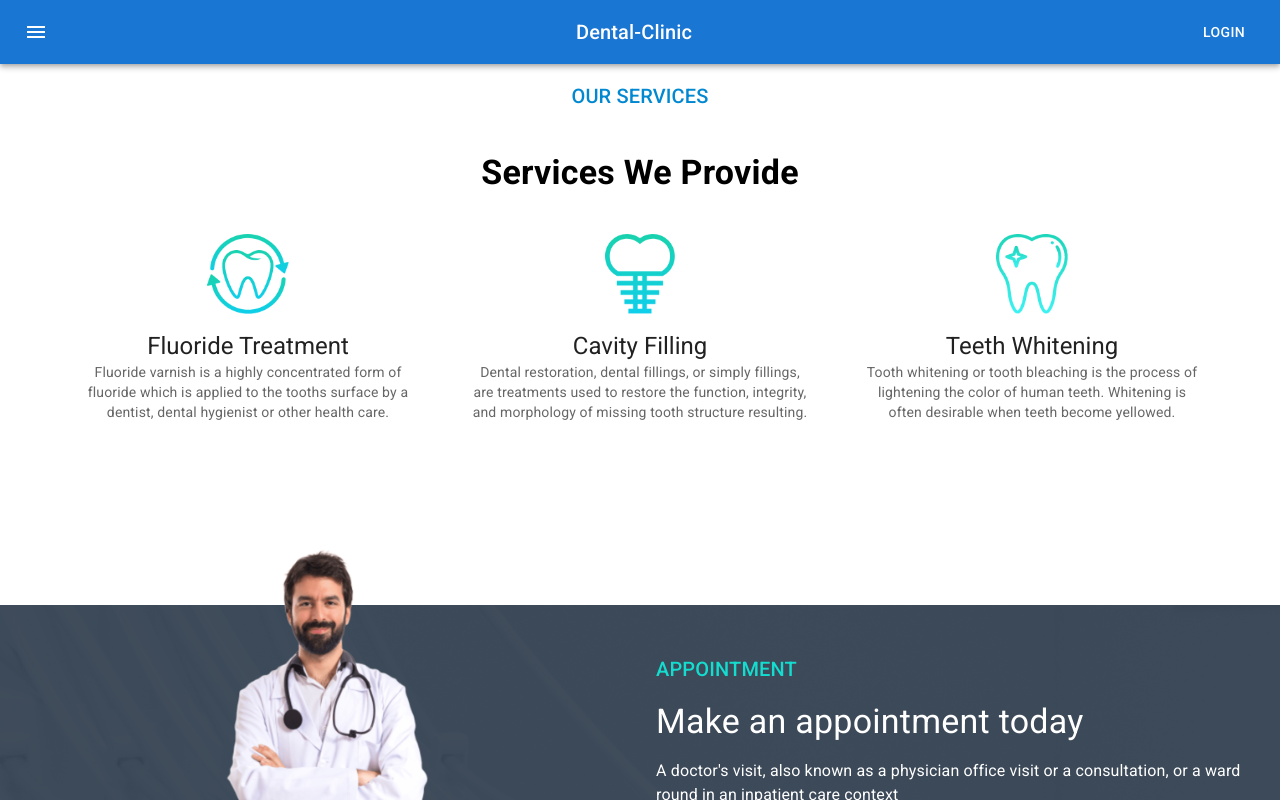
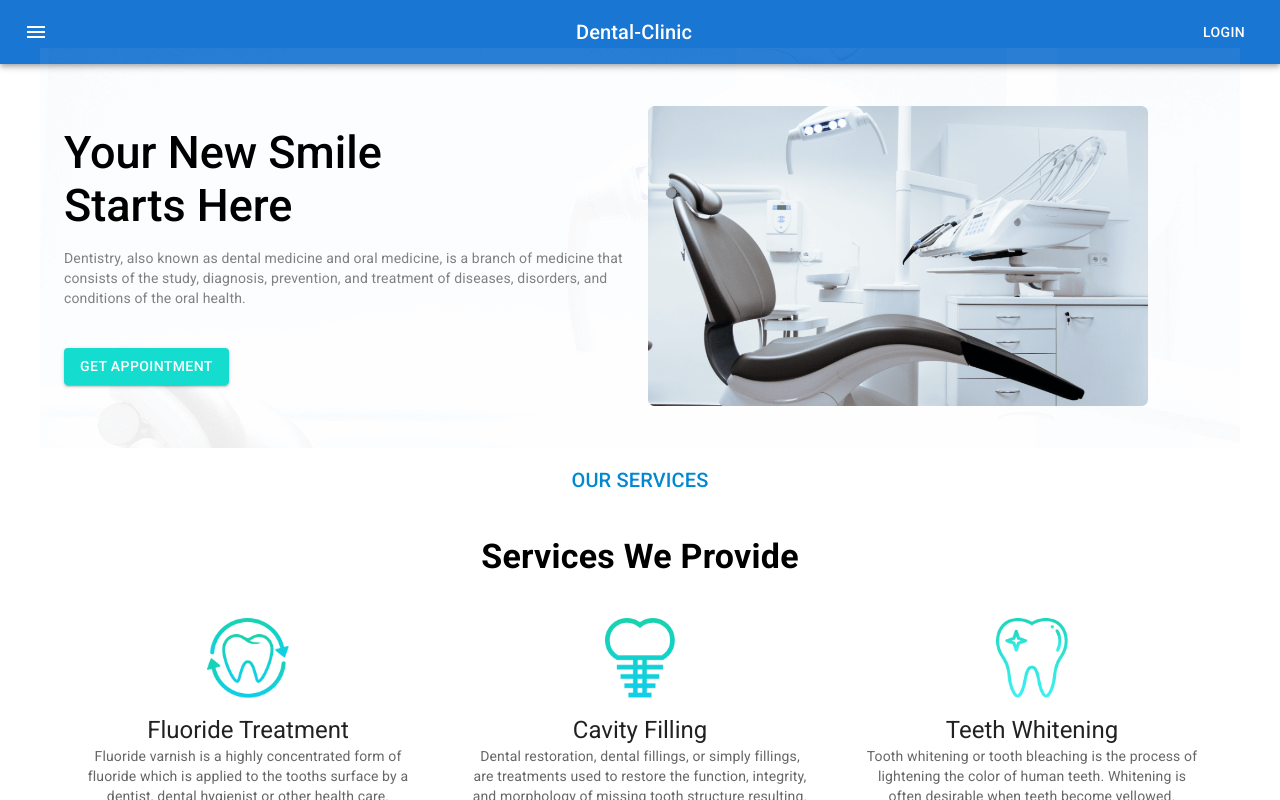
Before and after one commit to Rakibul-Hasan-max/dental-clinic, a React (Create React App) app: page / in a window 1280 px wide. Shown: the top 800 px of the page. Built offline with nearby package versions, Linux system fonts and the light colour scheme.

Commit message:
banner done

```diff
--- /dev/null
+++ b/src/Pages/Home/Banner/Banner.js
@@ -0,0 +1,41 @@
+import React from 'react';
+import Grid from '@mui/material/Grid';
+import chair from '../../../images/chair.png'
+import bg from '../../../images/bg.png'
+import { Box, Button, Container, Typography } from '@mui/material';
+
+const bannerBg = {
+    background: `url(${bg})`
+}
+
+const verticalCenter = {
+    display: 'flex',
+    alignItems: 'center',
+    height: 400
+}
+
+const Banner = () => {
+    return (
+         <Container style={bannerBg} sx={{ flexGrow: 1 }}>
+            <Grid container spacing={2}>
+                <Grid style={{...verticalCenter, textAlign: 'left'}} item xs={12} md={6}>
+                    <Box>
+                        <Typography variant="h3" sx={{mb: 2, fontSize: 45, fontWeight: 500}}>
+                            Your New Smile <br />
+                            Starts Here
+                        </Typography>
+                        <Typography variant="body2" sx={{fontSize: 14, color: 'gray', mb: 5}}>
+                            Dentistry, also known as dental medicine and oral medicine, is a branch of medicine that consists of the study, diagnosis, prevention, and treatment of diseases, disorders, and conditions of the oral health.
+                        </Typography>
+                        <Button variant="contained"style={{backgroundColor: '#14DDCF'}}>GET APPOINTMENT</Button>
+                    </Box>
+                </Grid>
+                <Grid item xs={12} md={6} style={verticalCenter}>
+                    <img style={{width: '500px'}} src={chair} alt="" />
+                </Grid>
+            </Grid>
+        </Container>
+    );
+};
+
+export default Banner;
--- a/src/Pages/Home/Home/Home.js
+++ b/src/Pages/Home/Home/Home.js
@@ -1,12 +1,14 @@
 import React from 'react';
 import Navigation from '../../Shared/Navigation/Navigation';
 import AppointmentBanner from '../AppointmentBanner/AppointmentBanner';
+import Banner from '../Banner/Banner';
 import Services from '../Services/Services';
 
 const Home = () => {
     return (
         <div>
             <Navigation></Navigation>
+            <Banner></Banner>
             <Services></Services>
             <AppointmentBanner></AppointmentBanner>
         </div>
```
